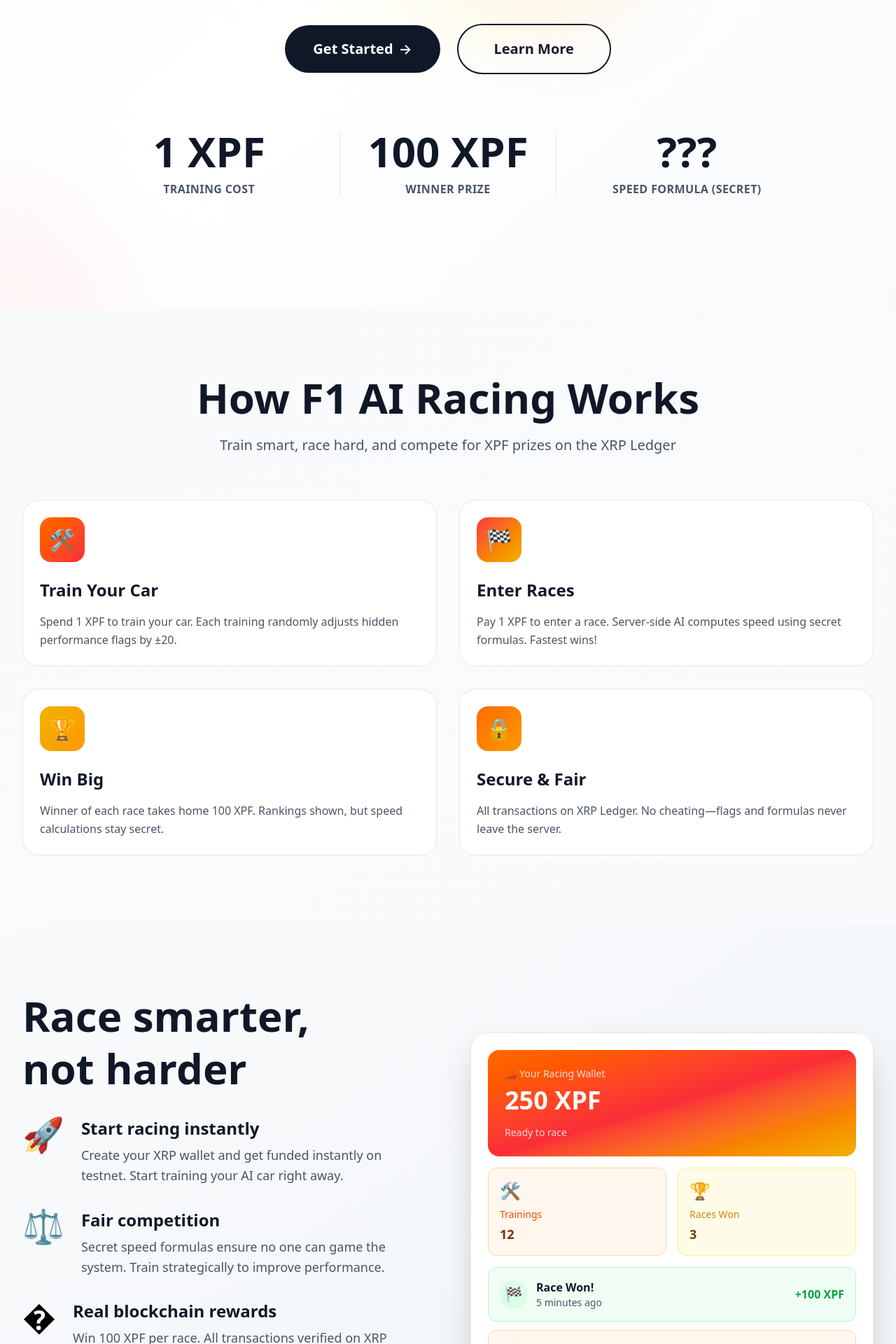
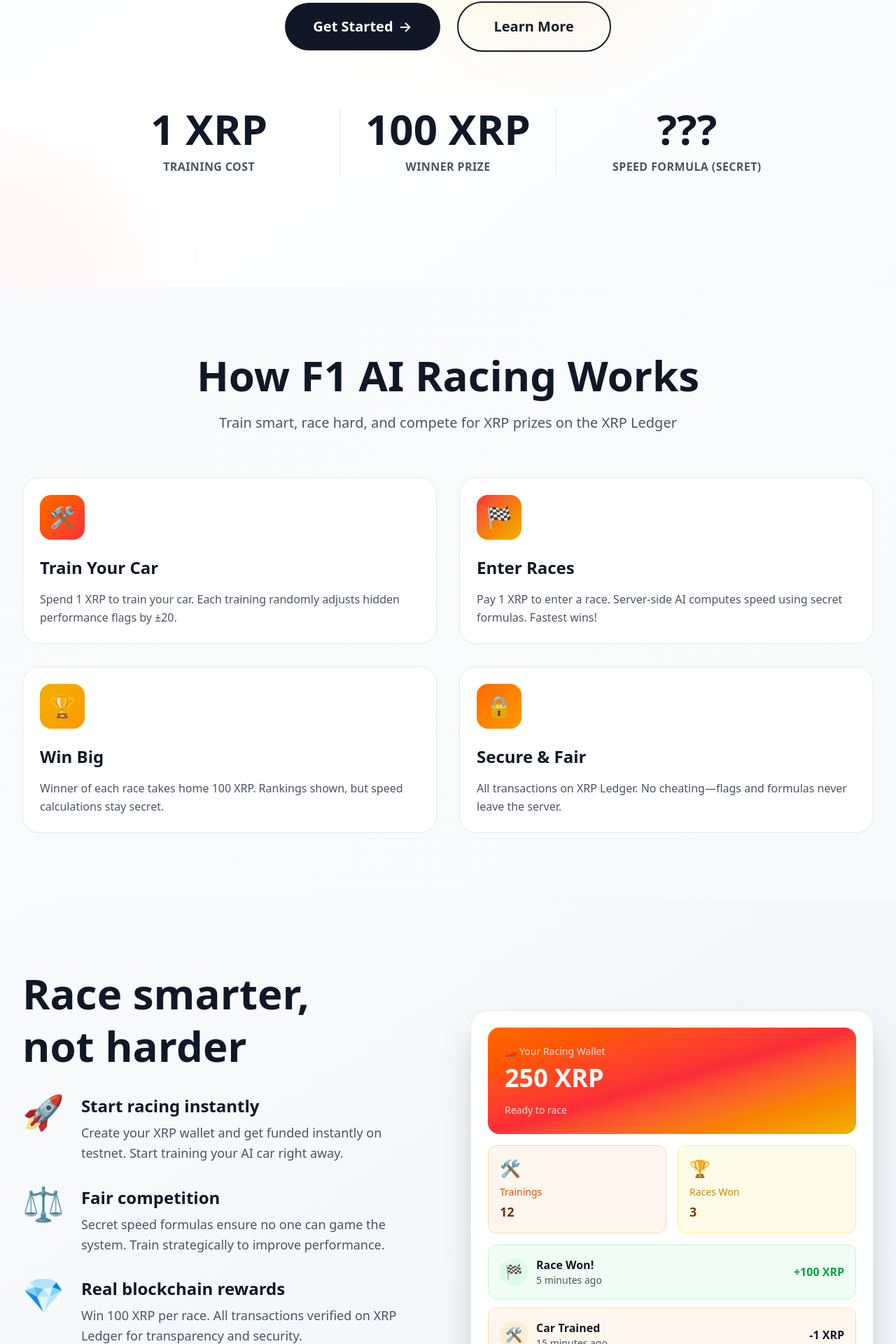
Before and after one commit to Narden91/f1-pi-five-xrp, a React (Vite) app in the folder frontend/: page / in a window 1280 px wide. Shown: the part 731-2651 px from the top of the page at 70% size. Built offline with nearby package versions, Linux system fonts and the light colour scheme; no server answers.

Commit message:
feat: Update currency references from XPF to XRP across components for consistency

```diff
--- a/frontend/src/App.jsx
+++ b/frontend/src/App.jsx
@@ -98,7 +98,7 @@ function App() {
         <>
           <header className="sticky top-0 z-40 bg-white/95 backdrop-blur-md shadow-sm border-b border-gray-200">
             <div className="w-full px-8">
-              <div className="flex justify-between items-center h-16">
+              <div className="flex justify-between items-center h-24">
                 <button
                   onClick={handleHomeClick}
                   className="flex items-center space-x-3 cursor-pointer group"
--- a/frontend/src/components/Benefits.jsx
+++ b/frontend/src/components/Benefits.jsx
@@ -14,8 +14,8 @@ const Benefits = ({ onGetStarted }) => {
     },
     {
       title: 'Real blockchain rewards',
-      description: 'Win 100 XPF per race. All transactions verified on XRP Ledger for transparency and security.',
-      image: '�',
+      description: 'Win 100 XRP per race. All transactions verified on XRP Ledger for transparency and security.',
+      image: '💎',
     },
   ]
 
@@ -62,7 +62,7 @@ const Benefits = ({ onGetStarted }) => {
                 {/* Mock racing interface */}
                 <div className="bg-gradient-to-br from-orange-500 via-red-500 to-yellow-500 rounded-2xl p-6 text-white">
                   <div className="text-sm opacity-80 mb-2">🏎️ Your Racing Wallet</div>
-                  <div className="text-4xl font-bold mb-4">250 XPF</div>
+                  <div className="text-4xl font-bold mb-4">250 XRP</div>
                   <div className="text-sm opacity-80">Ready to race</div>
                 </div>
 
@@ -89,7 +89,7 @@ const Benefits = ({ onGetStarted }) => {
                       </div>
                     </div>
                     <div className="text-right">
-                      <div className="font-bold text-green-600">+100 XPF</div>
+                      <div className="font-bold text-green-600">+100 XRP</div>
                     </div>
                   </div>
 
@@ -102,7 +102,7 @@ const Benefits = ({ onGetStarted }) => {
                       </div>
                     </div>
                     <div className="text-right">
-                      <div className="font-bold text-gray-900">-1 XPF</div>
+                      <div className="font-bold text-gray-900">-1 XRP</div>
                     </div>
                   </div>
                 </div>
--- a/frontend/src/components/CTA.jsx
+++ b/frontend/src/components/CTA.jsx
@@ -9,7 +9,7 @@ const CTA = ({ onGetStarted }) => {
             Ready to race?
           </h2>
           <p className="text-xl text-white/90 mb-12">
-            Join the F1 AI Racing competition. Train your car, enter races, and win XPF tokens on the XRP Ledger.
+            Join the F1 AI Racing competition. Train your car, enter races, and win XRP tokens on the XRP Ledger.
           </p>
 
           <div className="flex flex-col sm:flex-row gap-4 justify-center items-center">
@@ -31,11 +31,11 @@ const CTA = ({ onGetStarted }) => {
           <div className="mt-16 pt-16 border-t border-white/20">
             <div className="grid grid-cols-3 gap-8 text-center">
               <div>
-                <div className="text-3xl font-bold text-white mb-2">1 XPF</div>
+                <div className="text-3xl font-bold text-white mb-2">1 XRP</div>
                 <div className="text-sm text-white/70">Per Training</div>
               </div>
               <div className="border-x border-white/20">
-                <div className="text-3xl font-bold text-white mb-2">100 XPF</div>
+                <div className="text-3xl font-bold text-white mb-2">100 XRP</div>
                 <div className="text-sm text-white/70">Winner Prize</div>
               </div>
               <div>
--- a/frontend/src/components/Features.jsx
+++ b/frontend/src/components/Features.jsx
@@ -3,19 +3,19 @@ const Features = () => {
     {
       icon: '🛠️',
       title: 'Train Your Car',
-      description: 'Spend 1 XPF to train your car. Each training randomly adjusts hidden performance flags by ±20.',
+      description: 'Spend 1 XRP to train your car. Each training randomly adjusts hidden performance flags by ±20.',
       color: 'from-orange-500 to-red-500',
     },
     {
       icon: '🏁',
       title: 'Enter Races',
-      description: 'Pay 1 XPF to enter a race. Server-side AI computes speed using secret formulas. Fastest wins!',
+      description: 'Pay 1 XRP to enter a race. Server-side AI computes speed using secret formulas. Fastest wins!',
       color: 'from-red-500 to-yellow-500',
     },
     {
       icon: '🏆',
       title: 'Win Big',
-      description: 'Winner of each race takes home 100 XPF. Rankings shown, but speed calculations stay secret.',
+      description: 'Winner of each race takes home 100 XRP. Rankings shown, but speed calculations stay secret.',
       color: 'from-yellow-500 to-amber-500',
     },
     {
@@ -34,7 +34,7 @@ const Features = () => {
             How F1 AI Racing Works
           </h2>
           <p className="text-xl text-gray-600 max-w-2xl mx-auto">
-            Train smart, race hard, and compete for XPF prizes on the XRP Ledger
+            Train smart, race hard, and compete for XRP prizes on the XRP Ledger
           </p>
         </div>
 
--- a/frontend/src/components/Header.jsx
+++ b/frontend/src/components/Header.jsx
@@ -24,7 +24,7 @@ const Header = ({ wallet, onLoginClick, onHomeClick }) => {
       } border-b border-gray-200`}
     >
       <div className="w-full">
-        <div className="flex justify-between items-center h-20 px-8">
+        <div className="flex justify-between items-center h-24 px-8">
           {/* Logo */}
           <div className="flex items-center space-x-4">
             <button
--- a/frontend/src/components/Hero.jsx
+++ b/frontend/src/components/Hero.jsx
@@ -12,7 +12,7 @@ const Hero = ({ onGetStarted }) => {
 
       <div className="relative flex-1 flex flex-col justify-between w-full py-20 text-center px-4">
         {/* Main heading */}
-        <div className="animate-fadeIn pt-32">
+        <div className="animate-fadeIn pt-16">
           <h1 className="text-6xl md:text-7xl lg:text-8xl font-bold text-gray-900 mb-8 leading-tight">
             🏎️ F1 AI Racing
             <br />
@@ -22,7 +22,7 @@ const Hero = ({ onGetStarted }) => {
           </h1>
 
           <p className="text-xl md:text-2xl text-gray-600 mb-16 max-w-4xl mx-auto leading-relaxed px-4">
-            Build and optimize your AI-powered racing machine on the XRP Ledger. Every training session refines your car's performance. Compete against other racers in real-time tournaments where only the fastest win. Master the art of strategic upgrades and claim your 100 XPF prize.
+            Build and optimize your AI-powered racing machine on the XRP Ledger. Every training session refines your car's performance. Compete against other racers in real-time tournaments where only the fastest win. Master the art of strategic upgrades and claim your 100 XRP prize.
           </p>
 
           {/* CTA Buttons */}
@@ -47,11 +47,11 @@ const Hero = ({ onGetStarted }) => {
         {/* Stats */}
         <div className="grid grid-cols-1 sm:grid-cols-3 gap-12 sm:gap-8 w-full max-w-5xl mx-auto pb-20 animate-slideUp px-4">
           <div className="text-center">
-            <div className="text-5xl md:text-6xl font-bold text-gray-900 mb-3">1 XPF</div>
+            <div className="text-5xl md:text-6xl font-bold text-gray-900 mb-3">1 XRP</div>
             <div className="text-sm md:text-base text-gray-600 uppercase tracking-wide font-semibold">Training Cost</div>
           </div>
           <div className="text-center sm:border-x border-gray-200">
-            <div className="text-5xl md:text-6xl font-bold text-gray-900 mb-3">100 XPF</div>
+            <div className="text-5xl md:text-6xl font-bold text-gray-900 mb-3">100 XRP</div>
             <div className="text-sm md:text-base text-gray-600 uppercase tracking-wide font-semibold">Winner Prize</div>
           </div>
           <div className="text-center">
--- a/frontend/src/components/LoginPage.jsx
+++ b/frontend/src/components/LoginPage.jsx
@@ -258,7 +258,7 @@ const LoginPage = ({ onLogin, onBack }) => {
 
         {/* Footer Note */}
         <p className="mt-8 text-center text-sm text-gray-500">
-          🏁 Testnet racing environment • Train for 1 XPF • Win 100 XPF per race
+          🏁 Testnet racing environment • Train for 1 XRP • Win 100 XRP per race
         </p>
 
         {/* Debug Button */}
--- a/frontend/src/components/RaceControls.jsx
+++ b/frontend/src/components/RaceControls.jsx
@@ -32,7 +32,7 @@ const RaceControls = ({ onTrain, onTestSpeed, onRace, disabled, loading }) => {
           <div className="text-center">
             <div className="text-2xl mb-1">🚀</div>
             <div className="font-semibold">Join Race</div>
-            <div className="text-[10px] mt-1 opacity-80">Costs 1 XPF • Winner gets 100 XPF</div>
+            <div className="text-[10px] mt-1 opacity-80">Costs 1 XRP • Winner gets 100 XRP</div>
           </div>
         </ActionButton>
       </div>
--- a/frontend/src/components/RaceResults.jsx
+++ b/frontend/src/components/RaceResults.jsx
@@ -69,7 +69,7 @@ const RaceResults = ({ race, playerAddress, raceStatus, waitingPlayers }) => {
 
         {race?.prizeAwarded && (
           <div className="bg-gradient-to-r from-yellow-100 to-amber-100 rounded-lg p-3 border-2 border-yellow-400">
-            <p className="text-emerald-700 font-bold text-center">+100 XPF awarded 💰</p>
+            <p className="text-emerald-700 font-bold text-center">+100 XRP awarded 💰</p>
           </div>
         )}
       </div>
--- a/frontend/src/hooks/useWallet.js
+++ b/frontend/src/hooks/useWallet.js
@@ -9,7 +9,7 @@ export const useWallet = () => {
   const [transactions, setTransactions] = useState([])
   const [connectionType, setConnectionType] = useState(null) // 'created' | 'gemwallet'
 
-  // Generic signer for arbitrary XRPL transactions (tx object). Useful for issued currency (XPF) ops.
+  // Generic signer for arbitrary XRPL transactions (tx object). Useful for issued currency (XRP) ops.
   const signAndSubmit = useCallback(async (tx) => {
     if (!wallet) throw new Error('No wallet available')
 
```
